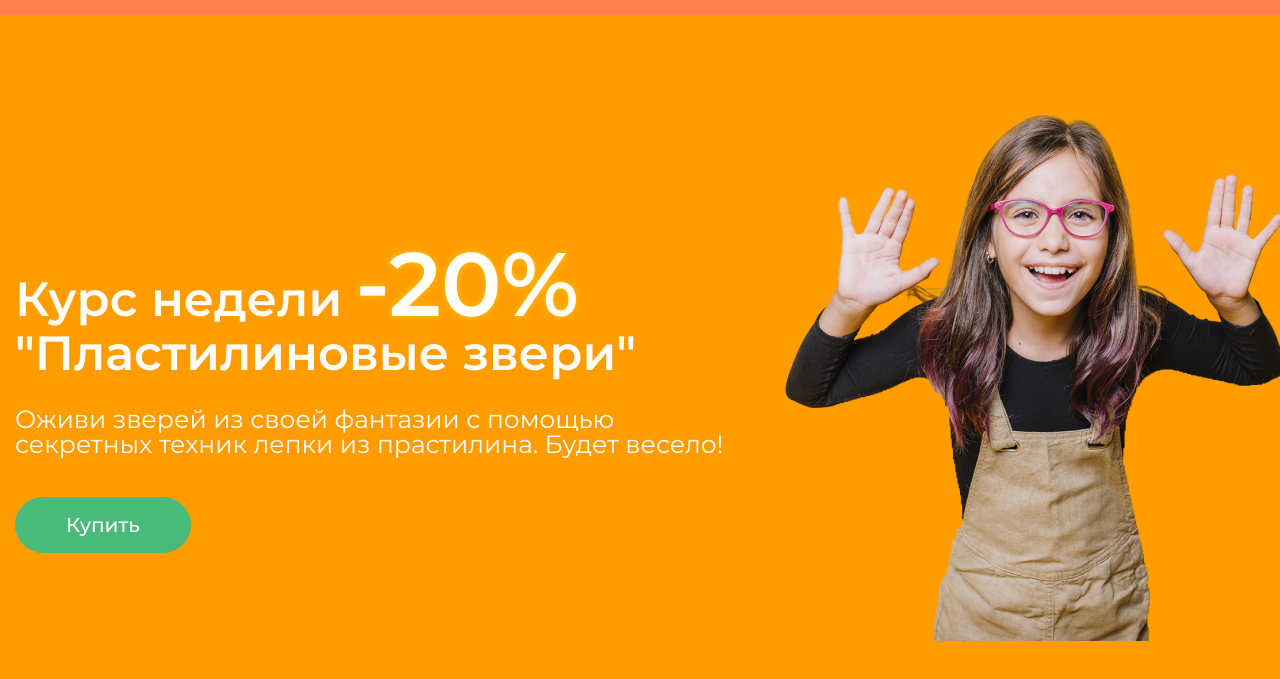
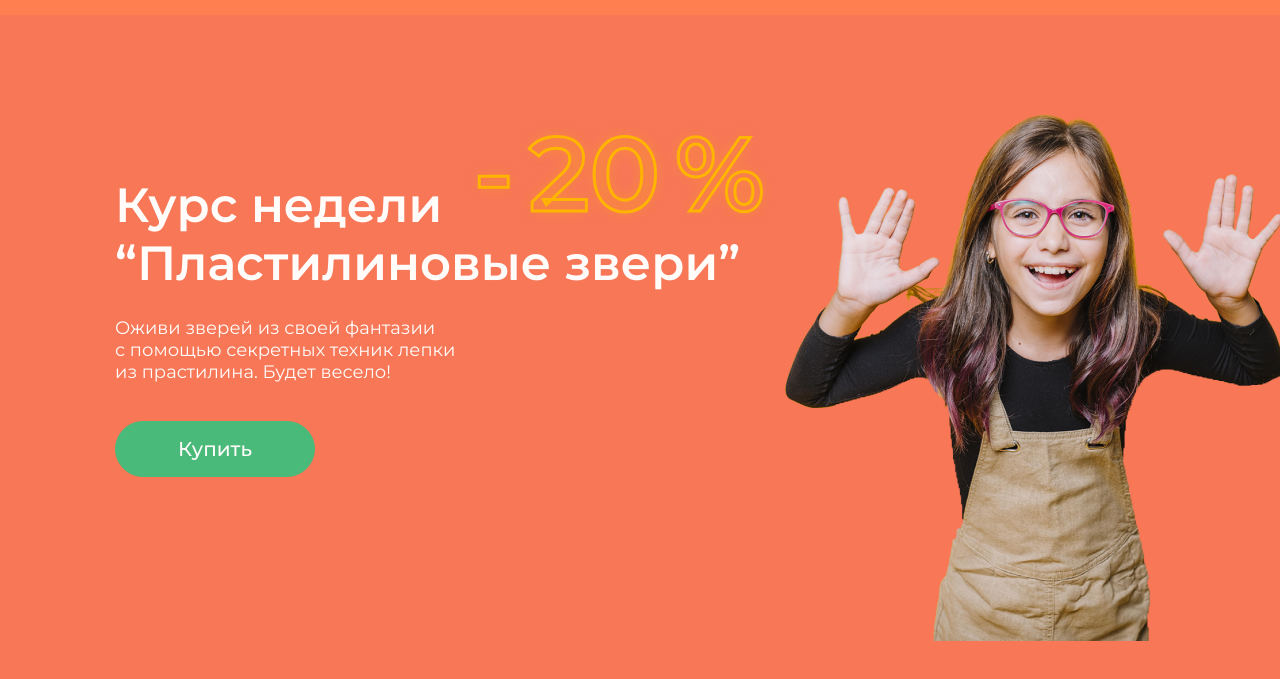
Before and after one commit to andsiver/creativ_school, a plain HTML site: page index.html in a window 1280 px wide. Shown: the part 69-748 px from the top of the page. Drawn offline with Linux system fonts and the light colour scheme.

Commit message:
Add: Sec-1 positioned and styled more precisely

```diff
--- a/index.html
+++ b/index.html
@@ -76,18 +76,26 @@
     <main>
         <section class="section-1 ">
             <div class="section-1_container offer">
-                <div class="offer_text">
-                    <h1 class="offer_text-title">
-                        <span>Курс недели</span>
-                        <span class="offer_text-title_discount">-20%</span>
-                        <span>"Пластилиновые звери"</span></h1>
-                    <h3 class="offer_text-descr"> Оживи зверей из своей фантазии с помощью секретных техник лепки из прастилина. Будет весело!</h3>
-                    <div class="offer_text-button">
-                        <button class="offer_button-button">Купить</button>
+                <div class="offer_text-wrap">
+                    <div class="offer_text">
+                        <h1 class="offer_text-title">
+                            <span>Курс недели “Пластилиновые звери”</span>
+                        </h1>
+                        <p class="offer_text-title_discount">
+                            -&thinsp;20&thinsp;%
+                        </p>
+                        <h3 class="offer_text-descr"> Оживи зверей из своей фантазии с&nbsp;помощью секретных техник лепки из прастилина. Будет весело!</h3>
+                        <div class="offer_text-button">
+                            <button class="offer_button-button">Купить</button>
+                        </div>
                     </div>
                 </div>
                 <div class="offer_img">
-                    <img class="offer_img-img" src="./img/girl.png" alt="A girl">
+                    <img class="offer_img-img"
+                         src="./img/girl.png"
+                         width="540"
+                         height="550"
+                         alt="A girl">
                 </div>
             </div>
         </section>
--- a/style/custom.css
+++ b/style/custom.css
@@ -120,7 +120,7 @@ h1, h2, h3, p, a, button, ::placeholder {
 /* Section-1 */
 
 .section-1 {
-    background: #ff9d00;
+    background: #f77757;
     z-index: 5;
 }
 
@@ -138,36 +138,56 @@ h1, h2, h3, p, a, button, ::placeholder {
     z-index: auto;
 }
 
+.offer_text-wrap {
+    width: 60%;
+    display: flex;
+    justify-content: flex-end;
+    padding-top: 30px;
+}
+
 .offer_text {
-    width: 60%;
+    max-width: 650px;
     display: flex;
     flex-direction: column;
     align-items: flex-start;
-    justify-content: center;
-    margin-bottom: 160px;
+    position: relative;
     z-index: 10;
 }
 
 .offer_text-title {
+    padding-top: 55px;
     font-size: 48px;
     font-weight: 600;
+    line-height: 58px;
     color: #fffcfa;
 }
 
 .offer_text-title_discount {
-    font-size: 90px;
+    font-size: 105px;
     font-weight: 600;
-    text-shadow: 0px 0px 7px #ffc400;
+    text-shadow: 0px 0px 15px #ffb70050;
+    position: absolute;
+    right: 0;
+}
+
+@supports (-webkit-text-stroke: 3px #ffb500) {
+    .offer_text-title_discount {
+      -webkit-text-stroke: 3px #ffb500;
+      -webkit-text-fill-color: transparent;
+    }
 }
 
 .offer_text-descr {
-    margin: 30px 20px 40px 0;
-    font-size: 25px;
+    max-width: 341px;
+    margin: 25px 0 38px 0;
+    font-size: 18px;
+    line-height: 22px;
     color: #fffcfa;
 }
 
 .offer_button-button {
-    padding: 15px 50px;
+    min-width: 200px;
+    min-height: 56px;
     background: #49ba79;
     border: 1px solid #49ba79;
     border-radius: 30px;
@@ -194,3 +214,5 @@ h1, h2, h3, p, a, button, ::placeholder {
     width: 40%;
     z-index: 5;
 }
+
+/* Section-2 */
```
